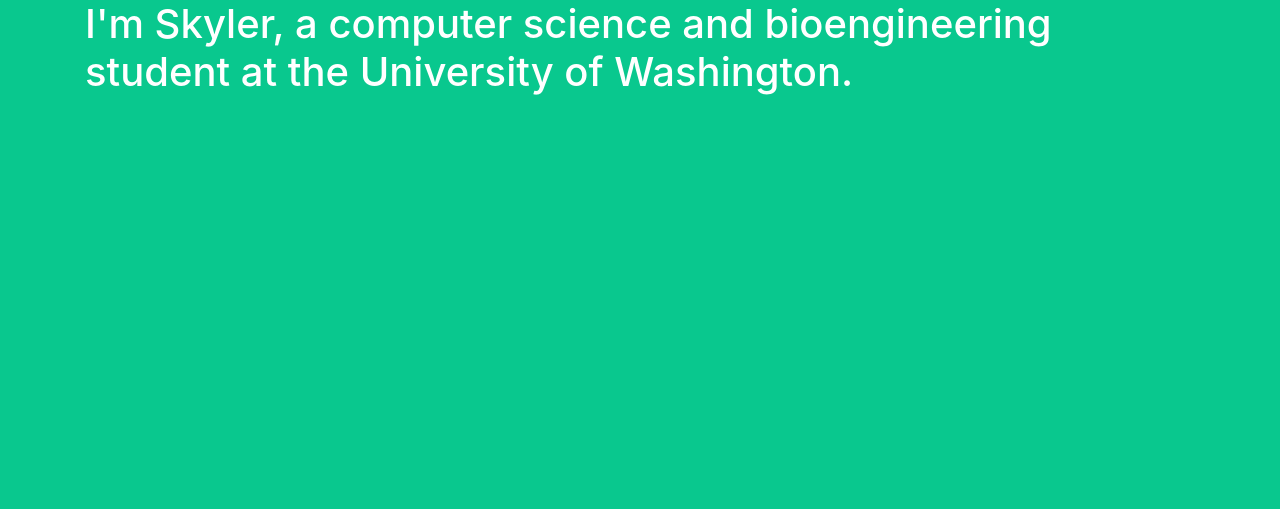
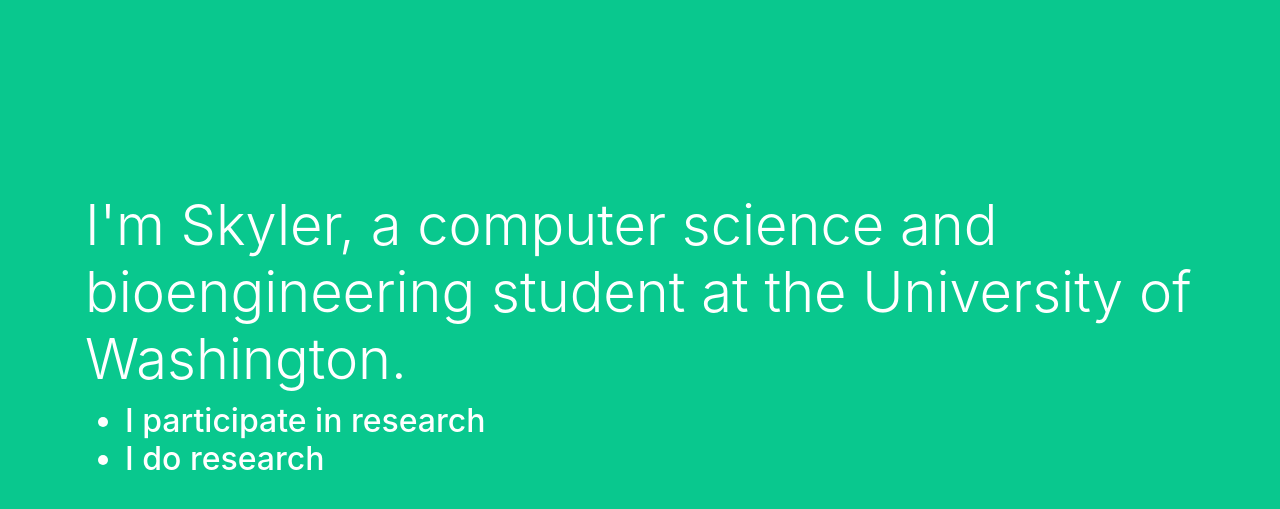
Before and after one commit to shallinan1/shallinan1.github.io, a Jekyll site: the page index.html, which Jekyll copies as it is, in a window 1280 px wide. Shown: the top 509 px of the page. Built offline with Jekyll 4.4.1, drawn with Linux system fonts in a browser that asks for light colours.

Commit message:
Add bootstrap and content

```diff
--- a/css/main.css
+++ b/css/main.css
@@ -6,3 +6,7 @@
 h1 {
 	font-size: 10;
 }
+
+.mainbody {
+    margin-top: 15%;
+ }
--- a/index.html
+++ b/index.html
@@ -16,12 +16,19 @@
 	<title>Skyler's Homepage</title>
 </head>
 <body>
-  	<div class = vertical-center>
-  	<div class = container >
-    	<h1>I'm Skyler, a computer science and bioengineering student at the University of Washington.</h1>
+	<div class = "container mainbody">
+	<h4 class = "display-4">I'm Skyler, a computer science and bioengineering student at the University of Washington.</h4>
 
 	</div>
+	<div class = "container">
+		<h2>
+	<ul>
+		<li> I participate in research </li>
+		<li> I do research </li>
+	</ul>
+</h2>
 	</div>
+
 	<!-- Optional JavaScript -->
 	<!-- jQuery first, then Popper.js, then Bootstrap JS -->
 	<script src="https://code.jquery.com/jquery-3.5.1.slim.min.js" integrity="sha384-DfXdz2htPH0lsSSs5nCTpuj/zy4C+OGpamoFVy38MVBnE+IbbVYUew+OrCXaRkfj" crossorigin="anonymous"></script>
```
Lines whose indentation alone changed are shown as unchanged.
